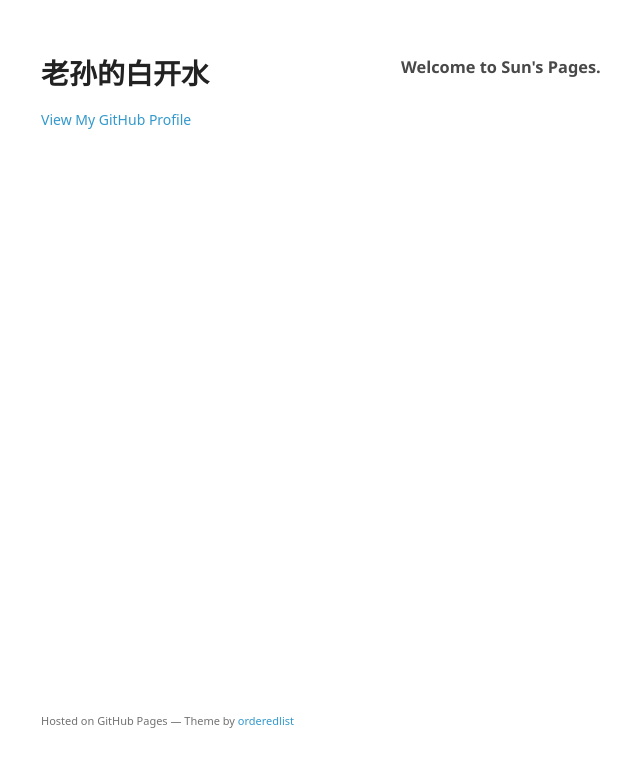
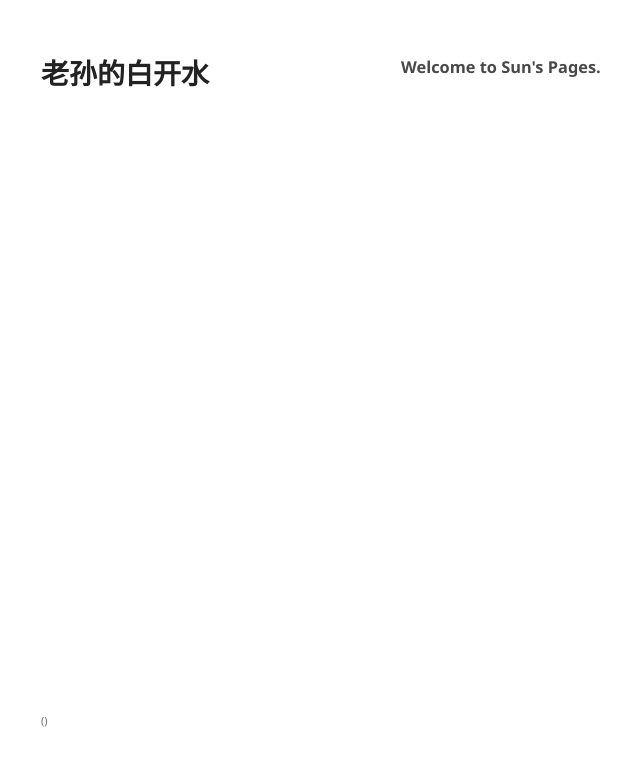
Before and after one commit to sunyjie/sunyjie.github.io, a plain HTML site: page index.html in a window 1280 px wide. Shown: the whole page, without its empty margins (169-809 px from the left). Drawn offline with Linux system fonts and the light colour scheme; a web font is replaced by a local one.

Commit message:
Update index.html

```diff
--- a/index.html
+++ b/index.html
@@ -16,18 +16,13 @@
     <div class="wrapper">
       <header>
         <h1>老孙的白开水</h1>
-        <p></p>
-
-
-        <p class="view"><a href="https://github.com/sunyjie">View My GitHub Profile</a></p>
-
       </header>
       <section>
         <h3>
 <a id="welcome-to-suns-pages" class="anchor" href="#welcome-to-suns-pages" aria-hidden="true"><span aria-hidden="true" class="octicon octicon-link"></span></a>Welcome to Sun's Pages.</h3>
       </section>
       <footer>
-        <p><small>Hosted on GitHub Pages &mdash; Theme by <a href="https://github.com/orderedlist">orderedlist</a></small></p>
+        <p><small>()</small></p>
       </footer>
     </div>
     <script src="javascripts/scale.fix.js"></script>
```
